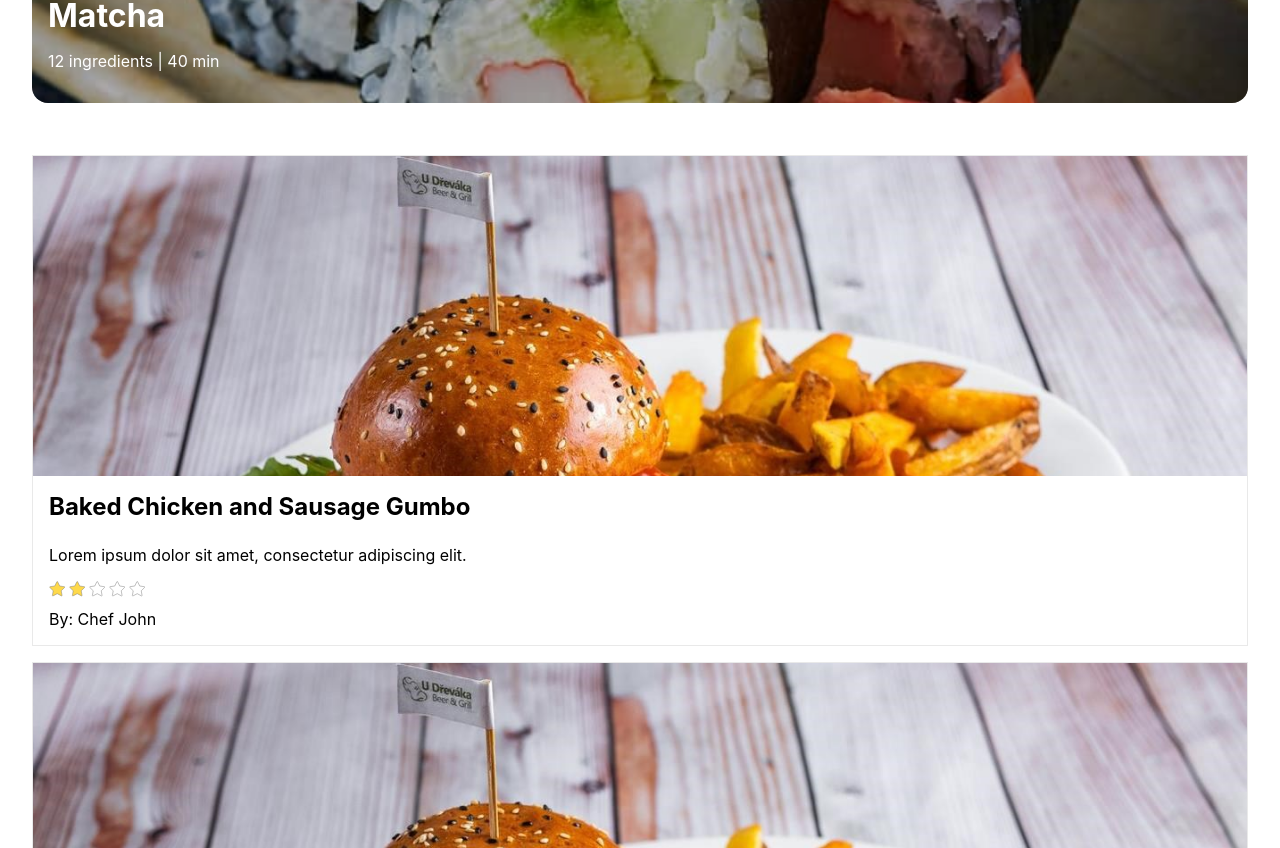
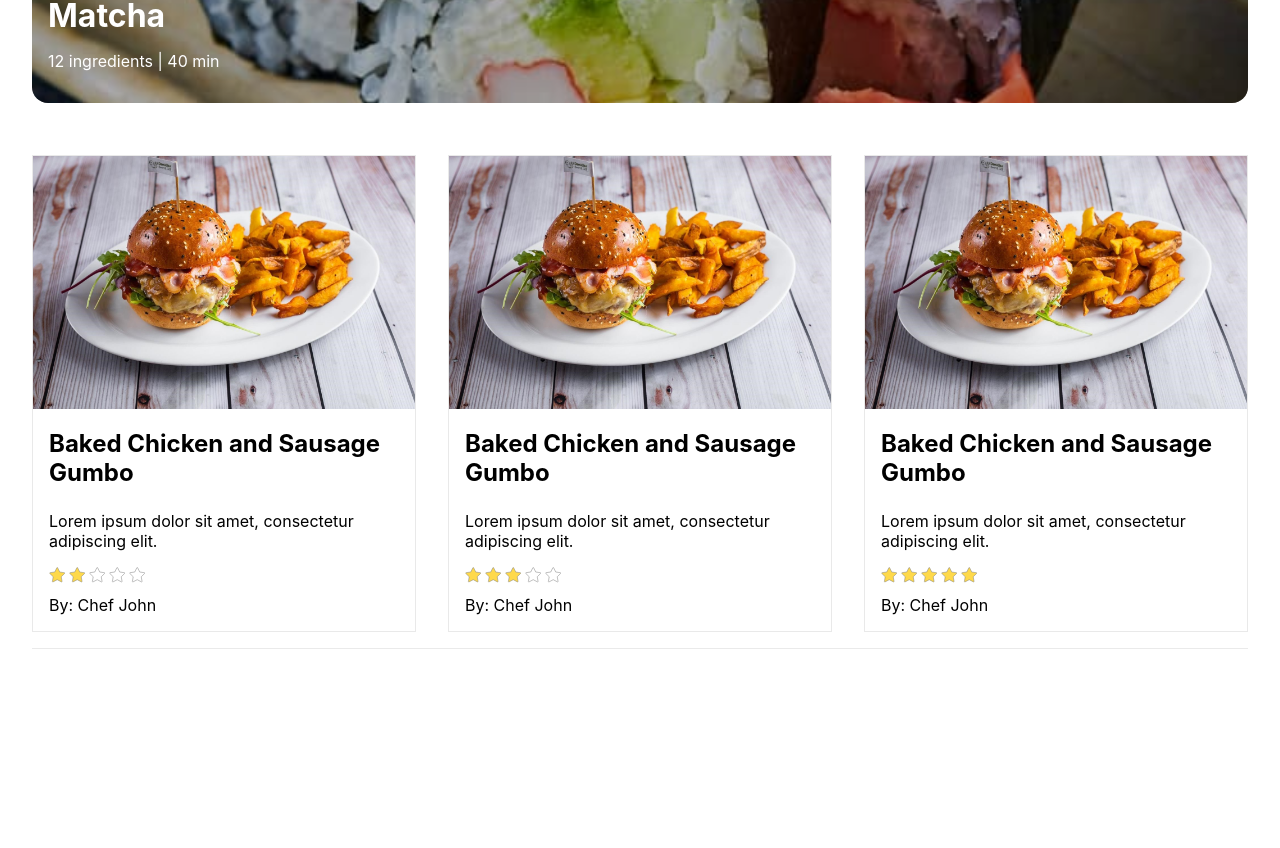
Before and after one commit to PeterMada/peter-recipes-vercel, a Next.js app: page / in a window 1280 px wide. Shown: the part 340-1188 px from the top of the page. After the commit the page ends 1053 px from the top, so only its background shows below. Built offline with nearby package versions, Linux system fonts and the light colour scheme.

Commit message:
Update cards list

```diff
--- a/src/layouts/main/Main.js
+++ b/src/layouts/main/Main.js
@@ -1,7 +1,7 @@
 import { Card } from '../../components/card/Card';
 import { Header } from '../header/Header';
 import { RecipeSmall } from '../../components/recipe/RecipeSmall';
-// import './styles.scss';
+import styles from './Main.module.css';
 
 export const Main = () => {
   return (
@@ -29,7 +29,7 @@ export const Main = () => {
           </defs>
         </svg>
 
-        <div>
+        <div className={styles.recipesWrap}>
           <RecipeSmall rating={2} outOf={5} />
           <RecipeSmall rating={3} outOf={5} />
           <RecipeSmall rating={5} outOf={5} />
--- /dev/null
+++ b/src/layouts/main/Main.module.css
@@ -0,0 +1,10 @@
+.recipesWrap {
+  display: flex;
+  flex-direction: row;
+  margin-left: -1rem;
+  margin-right: -1rem;
+}
+
+.recipesWrap > div {
+  margin: 1rem;
+}
```
